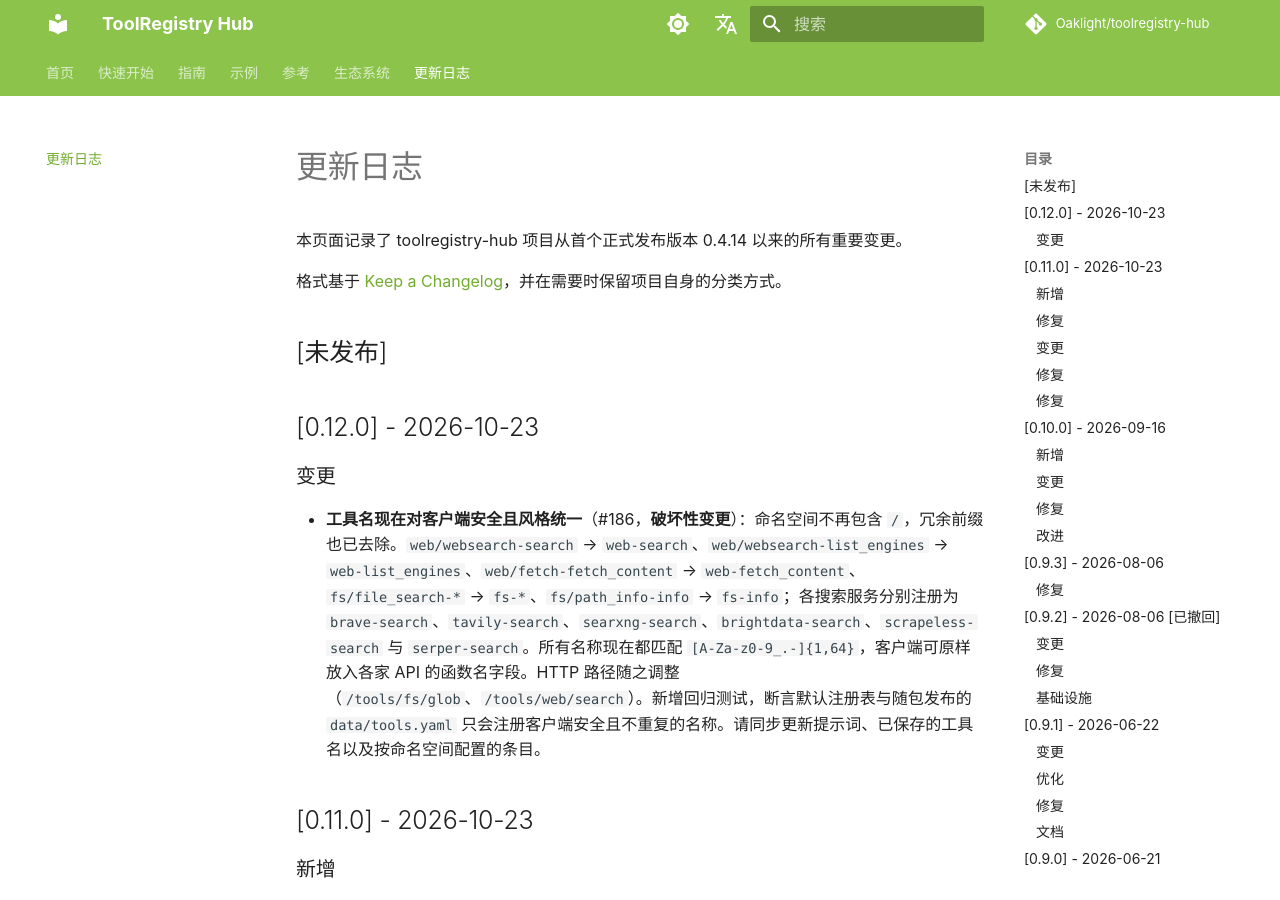
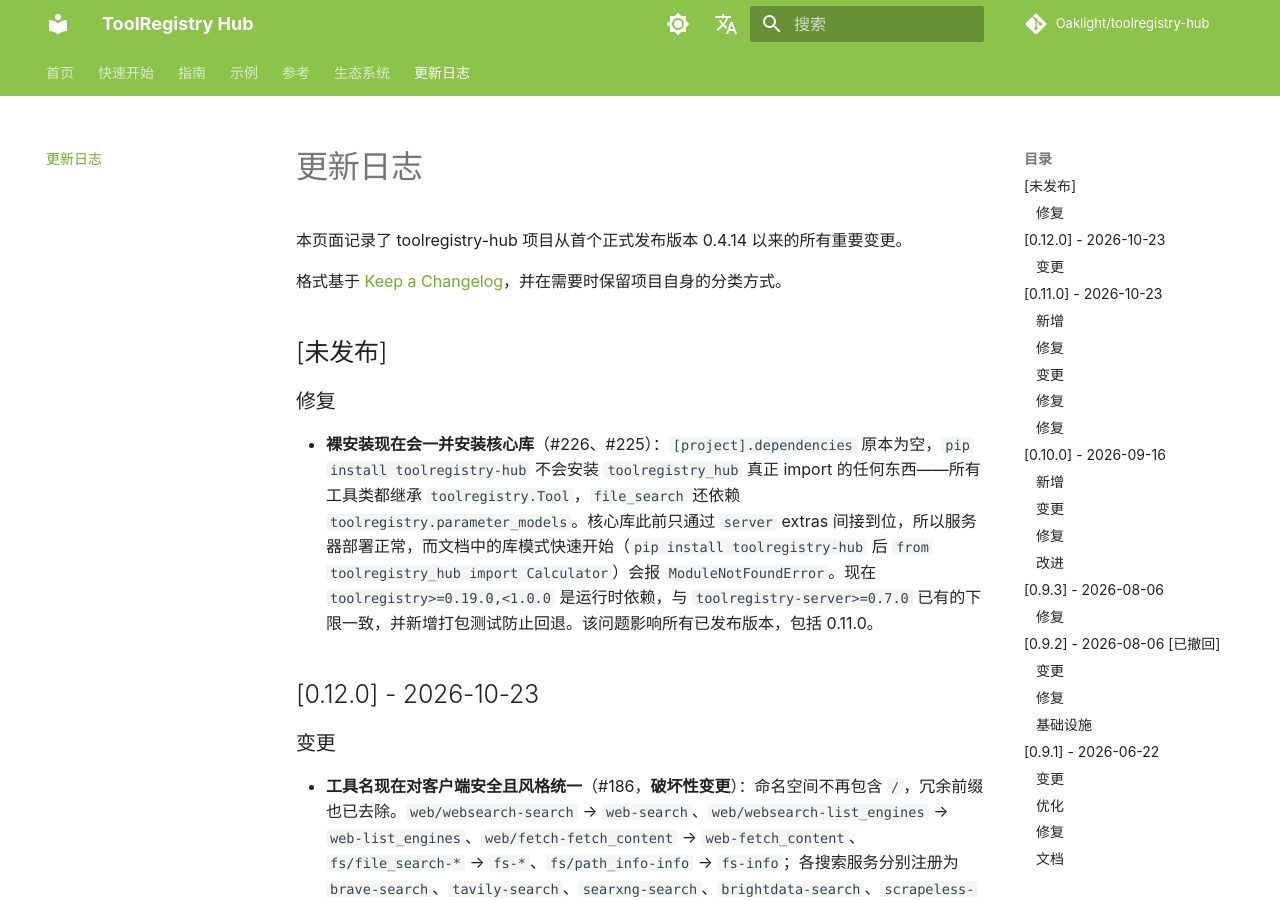
Before and after one commit to Oaklight/toolregistry-hub, an MkDocs documentation site: the page built from docs/changelog.md, in a window 1280 px wide and 900 px high. Built offline with MkDocs 1.6.1 and Material for MkDocs 9.7.7, drawn with Linux system fonts in a browser that asks for light colours; some web fonts are replaced; comment, search, counter and statistics services are not loaded.

Commit message:
docs(changelog): 记录裸安装缺少核心库依赖的问题（#226）

```diff
--- a/docs/changelog.md
+++ b/docs/changelog.md
@@ -13,6 +13,10 @@
 格式基于 [Keep a Changelog](https://keepachangelog.com/zh-CN/1.1.0/)，并在需要时保留项目自身的分类方式。
 
 ## [未发布]
+
+### 修复
+
+- **裸安装现在会一并安装核心库**（#226、#225）：`[project].dependencies` 原本为空，`pip install toolregistry-hub` 不会安装 `toolregistry_hub` 真正 import 的任何东西——所有工具类都继承 `toolregistry.Tool`，`file_search` 还依赖 `toolregistry.parameter_models`。核心库此前只通过 `server` extras 间接到位，所以服务器部署正常，而文档中的库模式快速开始（`pip install toolregistry-hub` 后 `from toolregistry_hub import Calculator`）会报 `ModuleNotFoundError`。现在 `toolregistry>=0.19.0,<1.0.0` 是运行时依赖，与 `toolregistry-server>=0.7.0` 已有的下限一致，并新增打包测试防止回退。该问题影响所有已发布版本，包括 0.11.0。
 
 ## [0.12.0] - 2026-10-23
 
```
